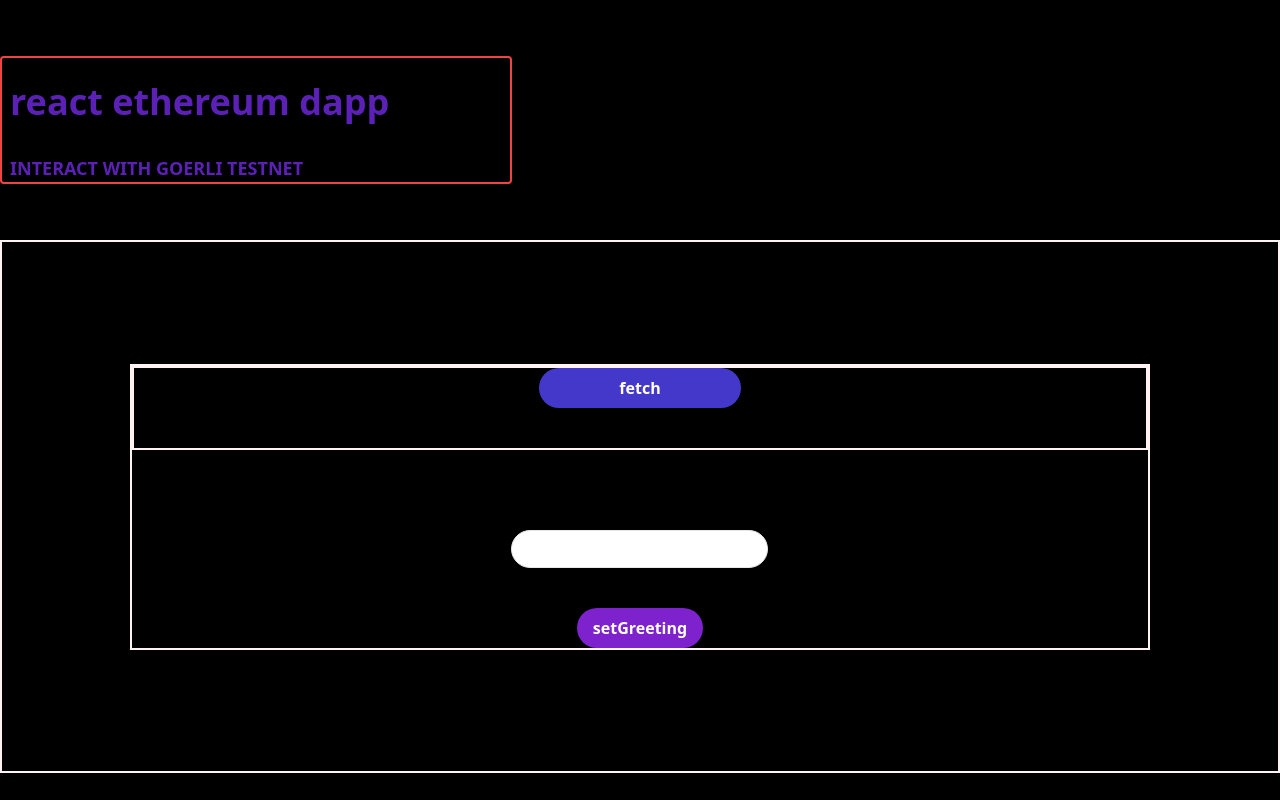
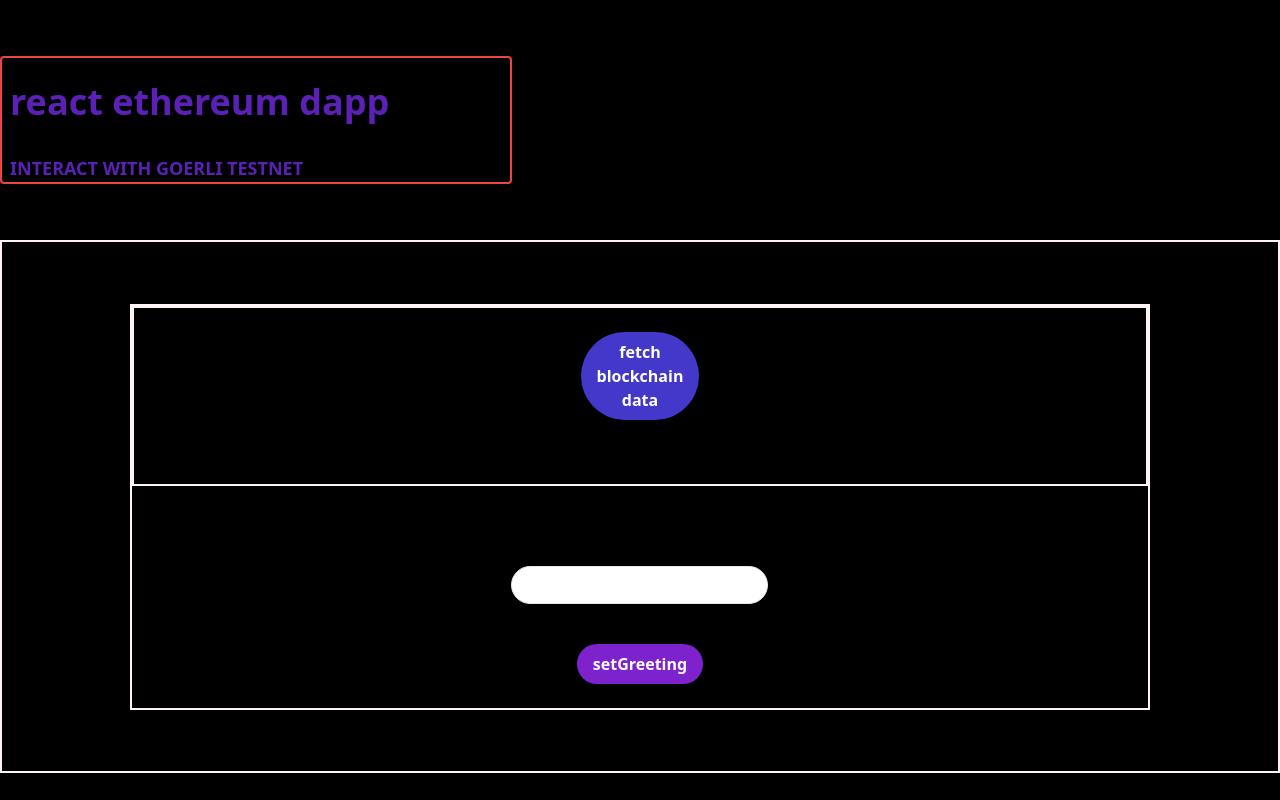
Before and after one commit to dhaedream/greet-1, a React (Create React App) app: page / in a window 1280 px wide. Built offline with nearby package versions, Linux system fonts and the light colour scheme.

Commit message:
layout styled more  using tailwind

```diff
--- a/src/App.js
+++ b/src/App.js
@@ -7,6 +7,7 @@ const greeterContractAddress = "0xaf5d64DD1e1056A627AD4F1b2b5a01afee0e67a8";
 
 function App() {
   const [greeting, setGreetingValue] = useState("");
+  const [motion, setMotion] = useState();
 
   async function fetchGreeting() {
     // checking for metamask
@@ -19,6 +20,8 @@ function App() {
         Greeter.abi,
         provider
       );
+      setMotion(!motion);
+
       try {
         // wait for contract + pass data from blckchain
         // greet is a function frm contract
@@ -80,25 +83,27 @@ function App() {
       {/* card  */}
       <div className="flex justify-center h-4/6 w-full border-solid border-2 border-red-50">
         <div className="flex flex-col space-y-20  my-auto   content-center  border-solid border-2 border-red-50 w-4/5 ">
-          <div className="flex flex-col space-y-10 items-center border-solid border-2 border-red-50">
+          <div className="flex flex-col space-y-10  items-center border-solid border-2 border-red-50">
             <button
-              className="bg-indigo-700 rounded-full w-1/5 hover:bg-blue-700 text-white font-bold py-2 px-4"
+              className="bg-indigo-700 my-6 rounded-full w-1/9 motion:animate-bounce hover:bg-blue-700 text-white font-bold py-2 px-4"
               onClick={fetchGreeting}
             >
-              fetch
+              <p className="button-font">fetch</p>
+              <p>blockchain</p>
+              <p>data</p>
             </button>
             <div className="neon flex">{greeting}</div>
           </div>
 
           <form
-            className="flex flex-col space-y-10 items-center min-h-fit h-1/6 "
+            className="flex flex-col pb-6 space-y-10 items-center min-h-fit h-1/6 "
             onSubmit={(event) => handleSubmit(event)}
           >
             <input
               className="shadow appearance-none border rounded-full py-2 px-3 text-gray-700 leading-tight focus:outline-none focus:shadow-lg "
               name="greetingInput"
             />
-            <button className="rounded-full bg-purple-700 hover:bg-blue-700 text-white font-bold py-2 px-4">
+            <button className="rounded-full  bg-purple-700 hover:bg-blue-700 text-white font-bold py-2 px-4">
               setGreeting
             </button>
           </form>
--- a/src/index.css
+++ b/src/index.css
@@ -9,4 +9,8 @@
       0 0 75px #49ff18, 2px 2px 2px rgba(206, 89, 55, 0);
     font-size: 2rem;
   }
+  ,
+  .button-font {
+    font-size: 1.5rem;
+  }
 }
```
